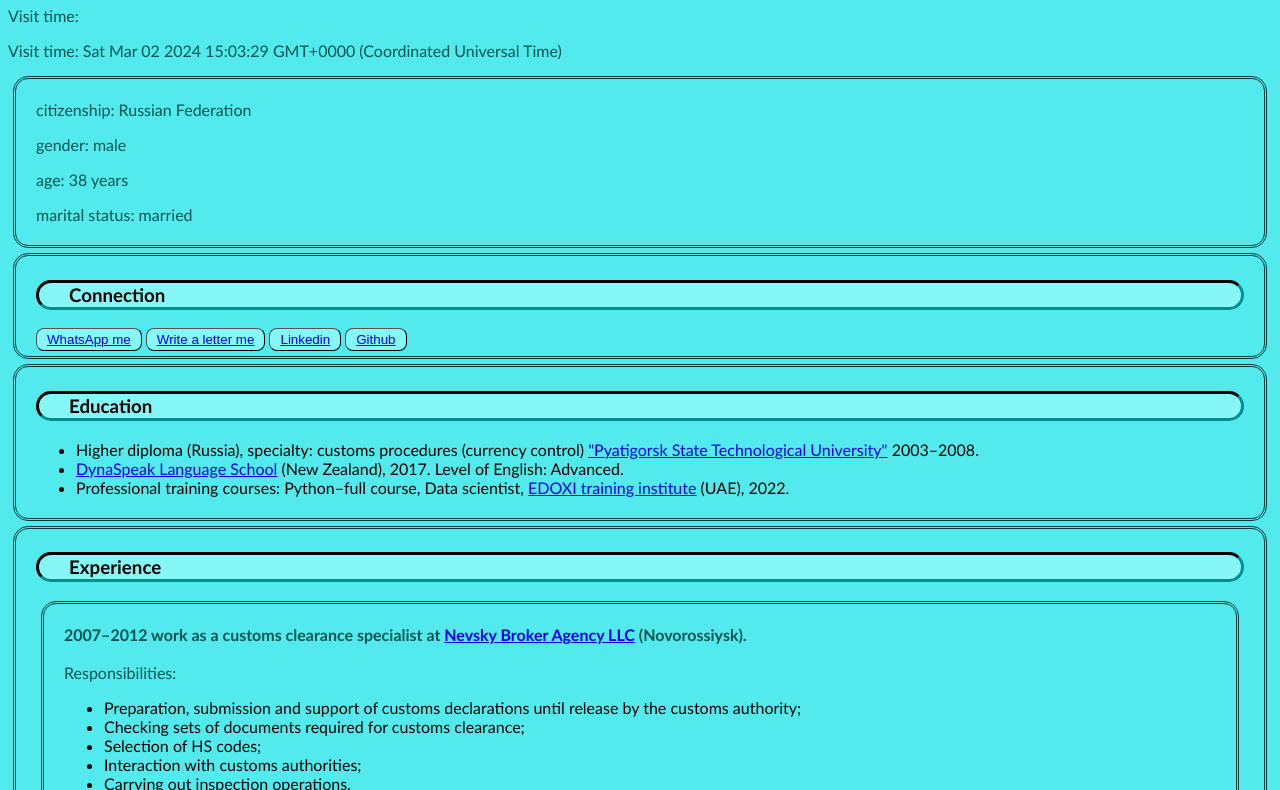
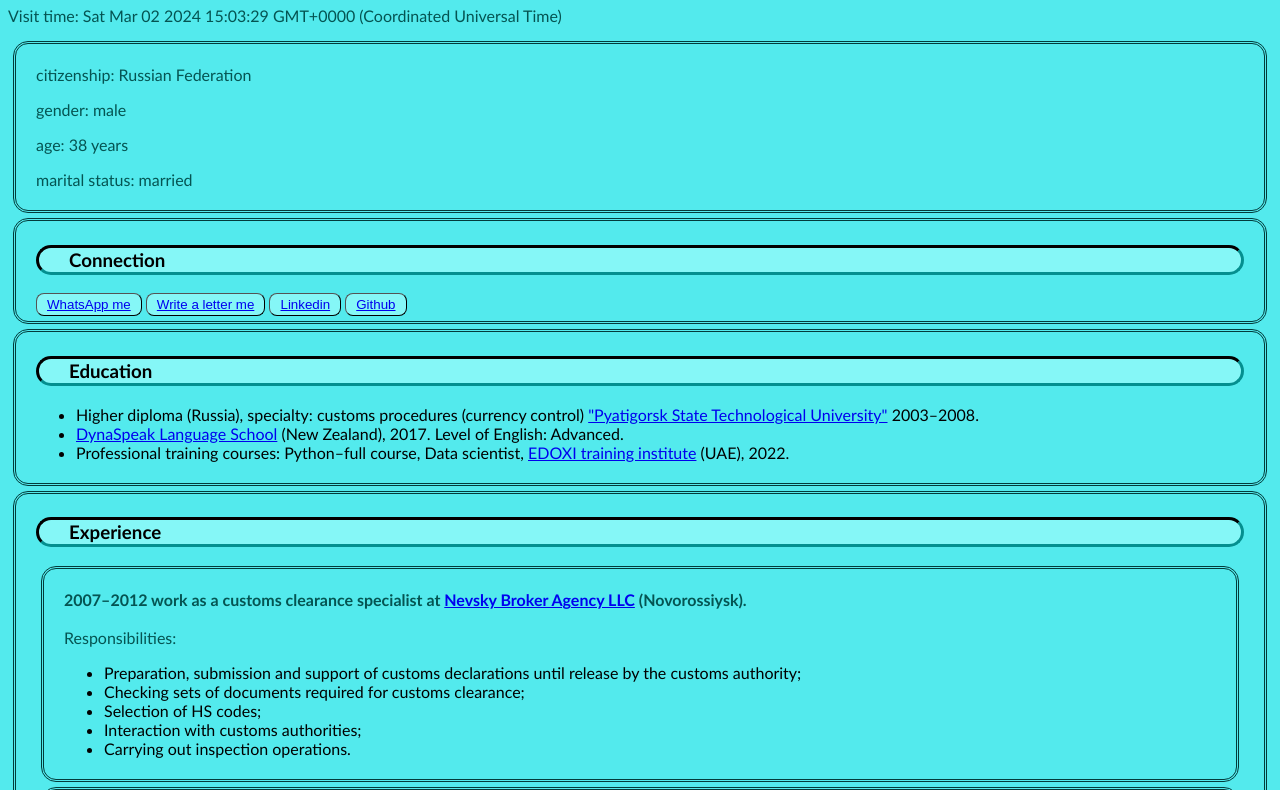
Before and after one commit to sknyazev23/sknyazev23.github.io, a plain HTML site: page index.html in a window 1280 px wide. Shown: the part 76-866 px from the top of the page. Drawn offline with Linux system fonts and the light colour scheme.

Commit message:
Update index.html

```diff
--- a/index.html
+++ b/index.html
@@ -12,7 +12,6 @@
 <body>
     <h1><strong>Sergei Kniazev _INTRODUCTION_</strong></h1>
 
-    <p>Visit time:</p>
     <p id="demoTime"></p>
 
     <div>
```
